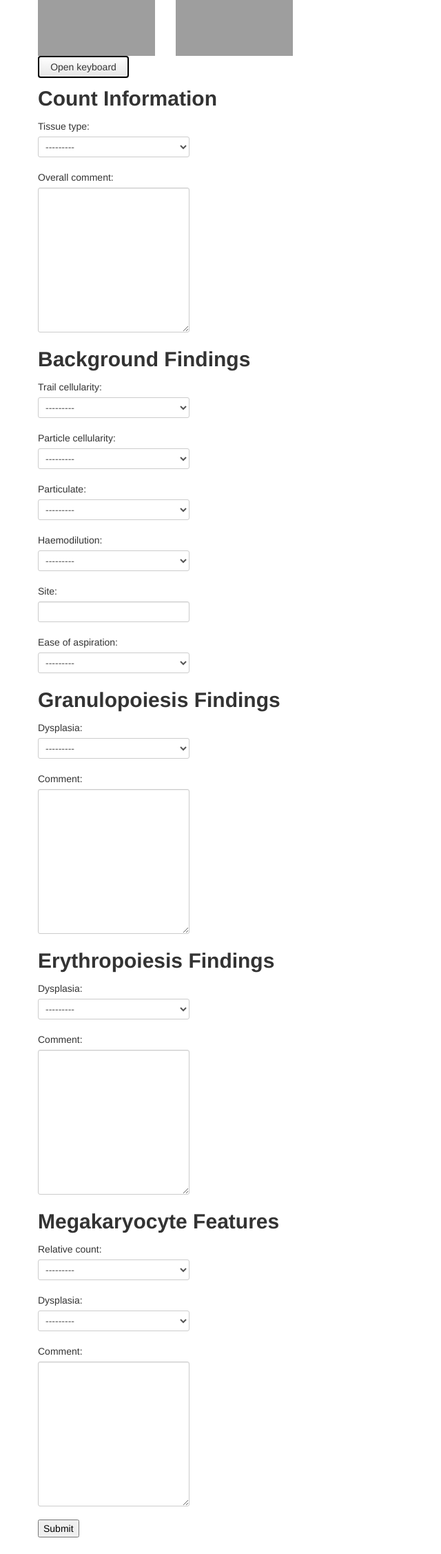
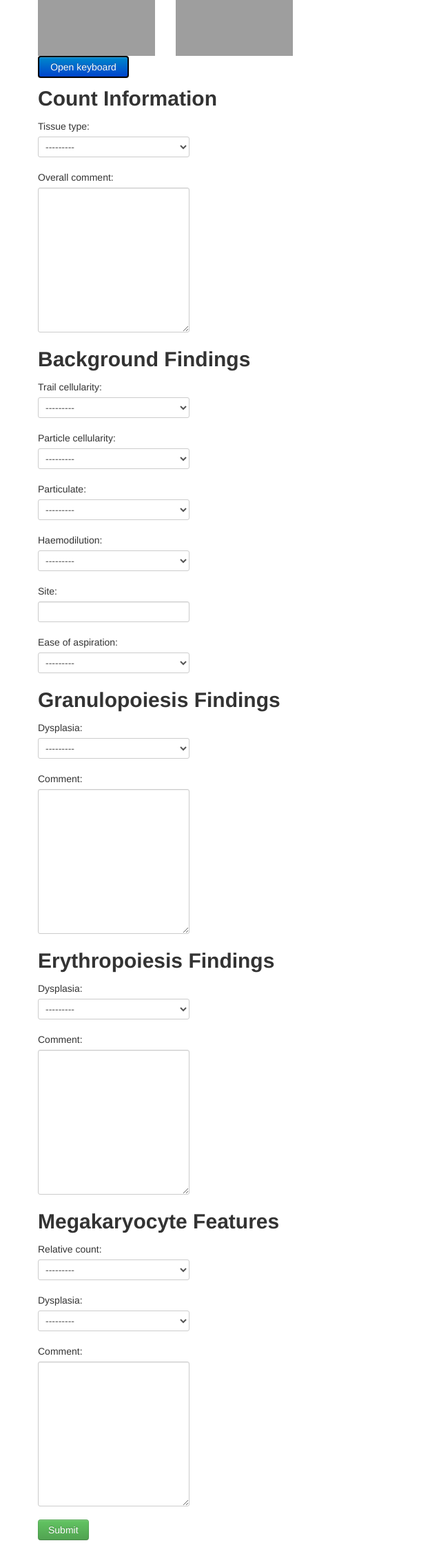
Before and after one commit to cellcounter/cellcounter, a Django app: page /count/ in a window 1280 px wide. Shown: the part 47-2300 px from the top of the page at 69% size, without its empty margins (0-640 px from the left). Before the commit the page ends 2276 px from the top, so only its background shows below. Run offline with Django 3.2, Linux system fonts and the light colour scheme; a user stored in the database is signed in; data comes from the database, SQL or seed files in the repository; parts of the project's set-up code (start-up, migrations or seed data) failed here and were passed over; grey boxes are pictures that could not be loaded.

Commit message:
Use Bootstrap buttons for submit inputs

```diff
--- a/cellcounter/main/templates/main/submit.html
+++ b/cellcounter/main/templates/main/submit.html
@@ -1,9 +1,7 @@
 {% extends 'main/base.html' %}
 
 {% block content %}
-        <div id="openkeyboard" class="btn">Open keyboard</div>
-
-        <br />
+        <div id="openkeyboard" class="btn btn-primary">Open keyboard</div>
 
         <div id="counterbox" style="position: relative;">
           <div style="text-align: center; width: 100%"><div id="imagebox"><div id="imgdisplay"></div></div></div>
@@ -159,7 +157,7 @@
         {{ form.as_p }}
     </div>
     {% endfor %}
-    <input type="submit" value="Submit" />
+    <input class="btn btn-success" type="submit" value="Submit" />
 </form>
 
 {% endblock %}
```
